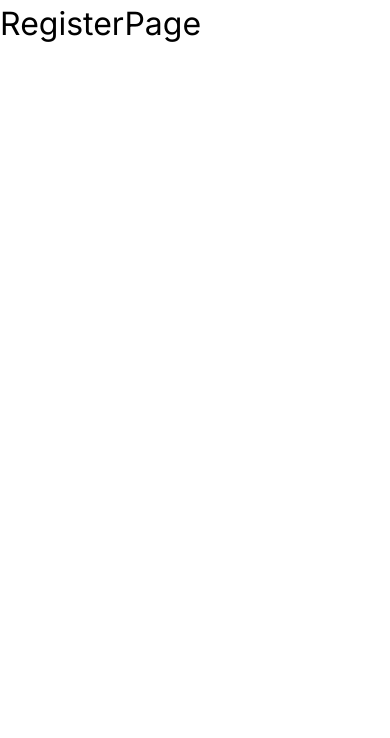
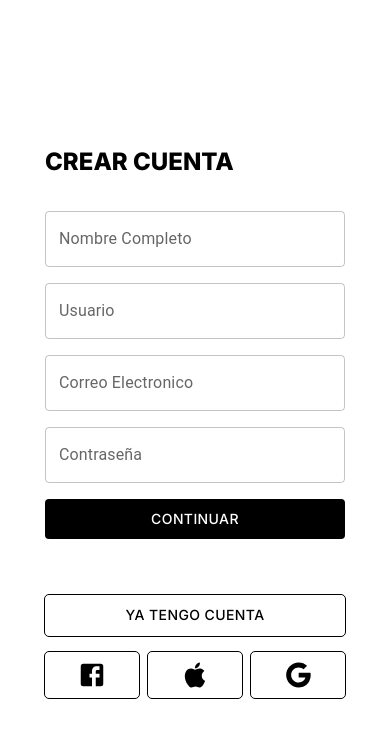
Before and after one commit to martincapece/TPO_Aplicaciones_Interactivas, a React (Vite) app in the folder aplicaciones_interactivas_tpo/: page /auth/register in a window 390 px wide. Shown: the top 738 px of the page. Built offline with nearby package versions, Linux system fonts and the light colour scheme.

Commit message:
feat(auth): avance en diseño de login y register pages (sin responsive)

```diff
--- a/aplicaciones_interactivas_tpo/package.json
+++ b/aplicaciones_interactivas_tpo/package.json
@@ -12,6 +12,7 @@
   "dependencies": {
     "@emotion/react": "^11.14.0",
     "@emotion/styled": "^11.14.0",
+    "@mui/icons-material": "^7.0.2",
     "@mui/material": "^7.0.2",
     "react": "^19.0.0",
     "react-dom": "^19.0.0",
--- a/aplicaciones_interactivas_tpo/src/auth/layout/AuthLayout.jsx
+++ b/aplicaciones_interactivas_tpo/src/auth/layout/AuthLayout.jsx
@@ -1,12 +1,37 @@
-import '../UI/auth.styles.css';
-import { Button } from '@mui/material/Button';
+import { Button, Grid, Typography } from '@mui/material';
 
 export const AuthLayout = ({ children, title }) => {
   return (
-    <>
-      <Button variant="contained">Hello world</Button>
-      <h1 className=''>{ title }</h1>
-      {children}
-    </>
+    <Grid
+      container
+      spacing={ 0 }
+      direction="column"
+      justifyContent="center"
+      alignItems= "center"
+      minHeight='100vh'
+      sx={{ backgroundColor: '#ffffff' }}
+    >
+      <Grid
+        item
+        md={3}
+        sx={{
+          width: '100%',
+          maxWidth: 300
+        }}
+      >
+        <Typography
+          variant='h5'
+          sx={{
+            fontFamily: 'Inter',
+            fontWeight: '800',
+            mb: 3
+          }}
+        >
+          { title }
+        </Typography>
+
+          { children }
+      </Grid>
+    </Grid>
   )
 }
--- a/aplicaciones_interactivas_tpo/src/auth/pages/LoginPage.jsx
+++ b/aplicaciones_interactivas_tpo/src/auth/pages/LoginPage.jsx
@@ -1,11 +1,117 @@
+import { Button, Grid, TextField } from "@mui/material"
+import { Apple, Facebook, Google } from '@mui/icons-material';
 import { AuthLayout } from "../layout"
 
 export const LoginPage = () => {
 
 
     return (
-        <AuthLayout title={ "Iniciar Sesion" }>
-            <div>Algo</div>
+        <AuthLayout title={ "INICIAR SESION" }>
+            <form>
+                <Grid container spacing={ 2 } direction="column">
+                    <Grid sx={{ mt: 1 }}>
+                        <TextField
+                            label="Correo Electronico"
+                            variant="outlined"
+                            fullWidth
+                            name="email"
+                            type="email"
+                            // onChange={}
+                        />
+                    </Grid>
+                    <Grid>
+                        <TextField
+                            label="Contraseña"
+                            type="password"
+                            variant="outlined"
+                            fullWidth
+                            name="password"
+                            // onChange={}
+                        />
+                    </Grid>
+                    <Grid>
+                        <Button
+                        fullWidth
+                        sx={{
+                            fontFamily: 'Inter',
+                            fontWeight: 500,
+                            background: 'black',
+                            color: 'white',
+                            p: 1,
+                            mb: 2
+                        }}
+                        >
+                            CONTINUAR
+                        </Button>
+                    </Grid>
+
+                    <Grid>
+                        <Button
+                        fullWidth
+                        sx={{
+                            fontFamily: 'Inter',
+                            fontWeight: 500,
+                            color: 'black',
+                            outline: 1,
+                            p: 1,
+                            mt: 3
+                        }}
+                        >
+                            CREAR CUENTA
+                        </Button>
+                    </Grid>
+                    <Grid
+                        container
+                        spacing={ 0 }
+                        direction="row"
+                        justifyContent="space-around"
+                        columnSpacing={{ xs: 1 }}
+                    >
+                        <Grid>
+                            <Button
+                            fullWidth
+                            sx={{
+                                fontFamily: 'Inter',
+                                fontWeight: 500,
+                                color: 'black',
+                                outline: 1,
+                                p: 1,
+                            }}
+                            >
+                                <Facebook sx={{paddingX: 3, fontSize: 30 }} />
+                            </Button>
+                        </Grid>
+                        <Grid>
+                            <Button
+                            fullWidth
+                            sx={{
+                                fontFamily: 'Inter',
+                                fontWeight: 500,
+                                color: 'black',
+                                outline: 1,
+                                p: 1,
+                            }}
+                            >
+                                <Apple sx={{paddingX: 3, fontSize: 30 }} />
+                            </Button>
+                        </Grid>
+                        <Grid>
+                            <Button
+                            fullWidth
+                            sx={{
+                                fontFamily: 'Inter',
+                                fontWeight: 500,
+                                color: 'black',
+                                outline: 1,
+                                p: 1,
+                            }}
+                            >
+                                <Google sx={{paddingX: 3, fontSize: 30 }} />
+                            </Button>
+                        </Grid>
+                    </Grid>
+                </Grid>
+            </form>
         </AuthLayout>
     )
 }
--- a/aplicaciones_interactivas_tpo/src/auth/pages/RegisterPage.jsx
+++ b/aplicaciones_interactivas_tpo/src/auth/pages/RegisterPage.jsx
@@ -1,7 +1,141 @@
+import { Button, Grid, TextField } from "@mui/material"
+import { Apple, Facebook, Google } from '@mui/icons-material';
+import { AuthLayout } from "../layout"
+
 export const RegisterPage = () => {
 
 
     return (
-        <h1>RegisterPage</h1>
+        <AuthLayout title={'CREAR CUENTA'}>
+            <form>
+                <Grid container spacing={ 2 } direction="column">
+                    <Grid sx={{ mt: 1 }}>
+                        <TextField
+                            label="Nombre Completo"
+                            placeholder="Jeremias Fernandez"
+                            variant="outlined"
+                            fullWidth
+                            name="name"
+                            type="text"
+                            // onChange={}
+                        />
+                    </Grid>
+                    <Grid>
+                        <TextField
+                            label="Usuario"
+                            placeholder="Jerefer22"
+                            variant="outlined"
+                            fullWidth
+                            name="displayName"
+                            type="text"
+                            // onChange={}
+                        />
+                    </Grid>
+                    <Grid>
+                        <TextField
+                            label="Correo Electronico"
+                            variant="outlined"
+                            placeholder="nombre@correo.com"
+                            fullWidth
+                            autoComplete="undefined"
+                            name="email"
+                            type="email"
+                            // onChange={}
+                        />
+                    </Grid>
+                    <Grid>
+                        <TextField
+                            label="Contraseña"
+                            type="password"
+                            variant="outlined"
+                            fullWidth
+                            name="password"
+                            // onChange={}
+                        />
+                    </Grid>
+                    <Grid>
+                        <Button
+                        fullWidth
+                        sx={{
+                            fontFamily: 'Inter',
+                            fontWeight: 500,
+                            background: 'black',
+                            color: 'white',
+                            p: 1,
+                            mb: 2
+                        }}
+                        >
+                            CONTINUAR
+                        </Button>
+                    </Grid>
+
+                    <Grid>
+                        <Button
+                        fullWidth
+                        sx={{
+                            fontFamily: 'Inter',
+                            fontWeight: 500,
+                            color: 'black',
+                            outline: 1,
+                            p: 1,
+                            mt: 3
+                        }}
+                        >
+                            YA TENGO CUENTA
+                        </Button>
+                    </Grid>
+                    <Grid
+                        container
+                        spacing={ 0 }
+                        direction="row"
+                        justifyContent="space-around"
+                        columnSpacing={{ xs: 1 }}
+                    >
+                        <Grid>
+                            <Button
+                            fullWidth
+                            sx={{
+                                fontFamily: 'Inter',
+                                fontWeight: 500,
+                                color: 'black',
+                                outline: 1,
+                                p: 1,
+                            }}
+                            >
+                                <Facebook sx={{paddingX: 3, fontSize: 30 }} />
+                            </Button>
+                        </Grid>
+                        <Grid>
+                            <Button
+                            fullWidth
+                            sx={{
+                                fontFamily: 'Inter',
+                                fontWeight: 500,
+                                color: 'black',
+                                outline: 1,
+                                p: 1,
+                            }}
+                            >
+                                <Apple sx={{paddingX: 3, fontSize: 30 }} />
+                            </Button>
+                        </Grid>
+                        <Grid>
+                            <Button
+                            fullWidth
+                            sx={{
+                                fontFamily: 'Inter',
+                                fontWeight: 500,
+                                color: 'black',
+                                outline: 1,
+                                p: 1,
+                            }}
+                            >
+                                <Google sx={{paddingX: 3, fontSize: 30 }} />
+                            </Button>
+                        </Grid>
+                    </Grid>
+                </Grid>
+            </form>
+        </AuthLayout>
     )
 }
--- a/aplicaciones_interactivas_tpo/src/auth/ui/auth.styles.css
+++ b/aplicaciones_interactivas_tpo/src/auth/ui/auth.styles.css
@@ -1,8 +1,8 @@
 body {
     /* text-align: center; */
-
+    background-color: aqua;
 }
 
-.rojo {
-    color: red;
+div {
+    background-color: red;
 }
```
Also changed, not shown: 1 other file (tests, documents, lock files or other folders).
